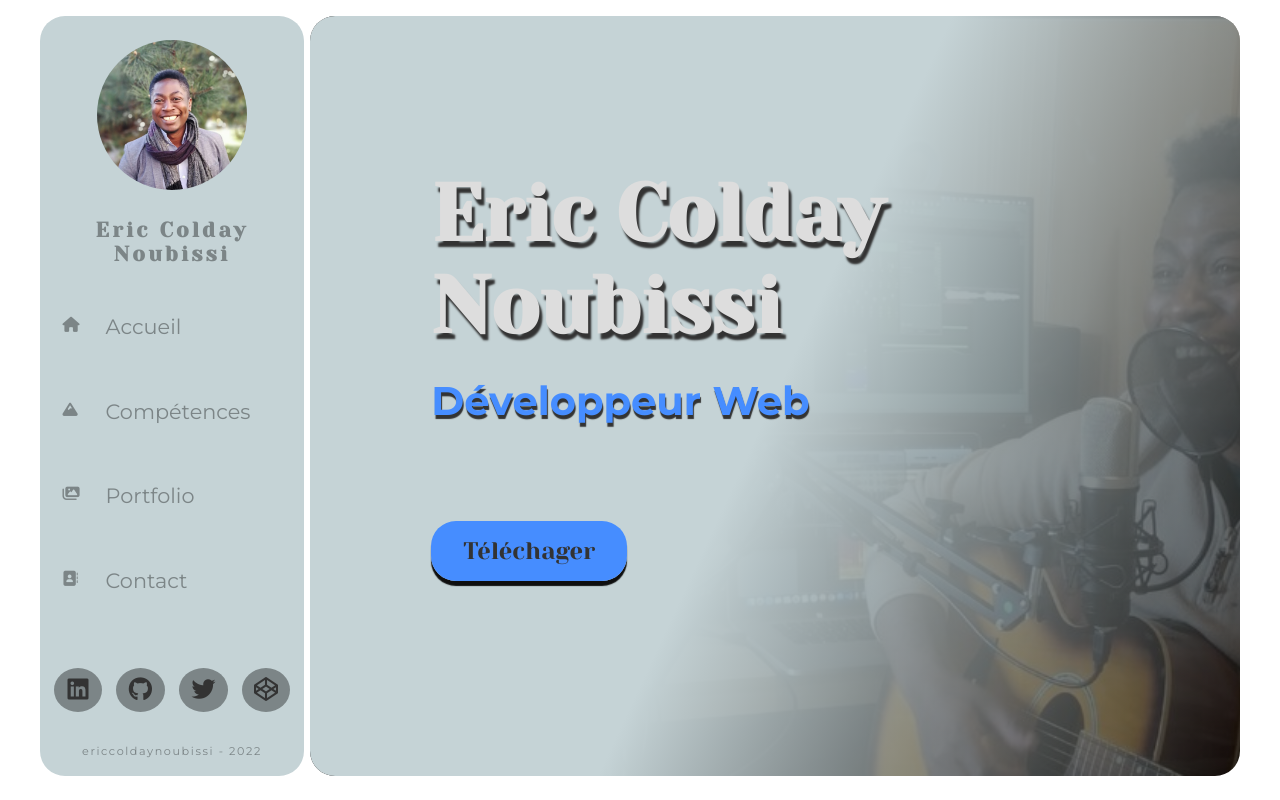
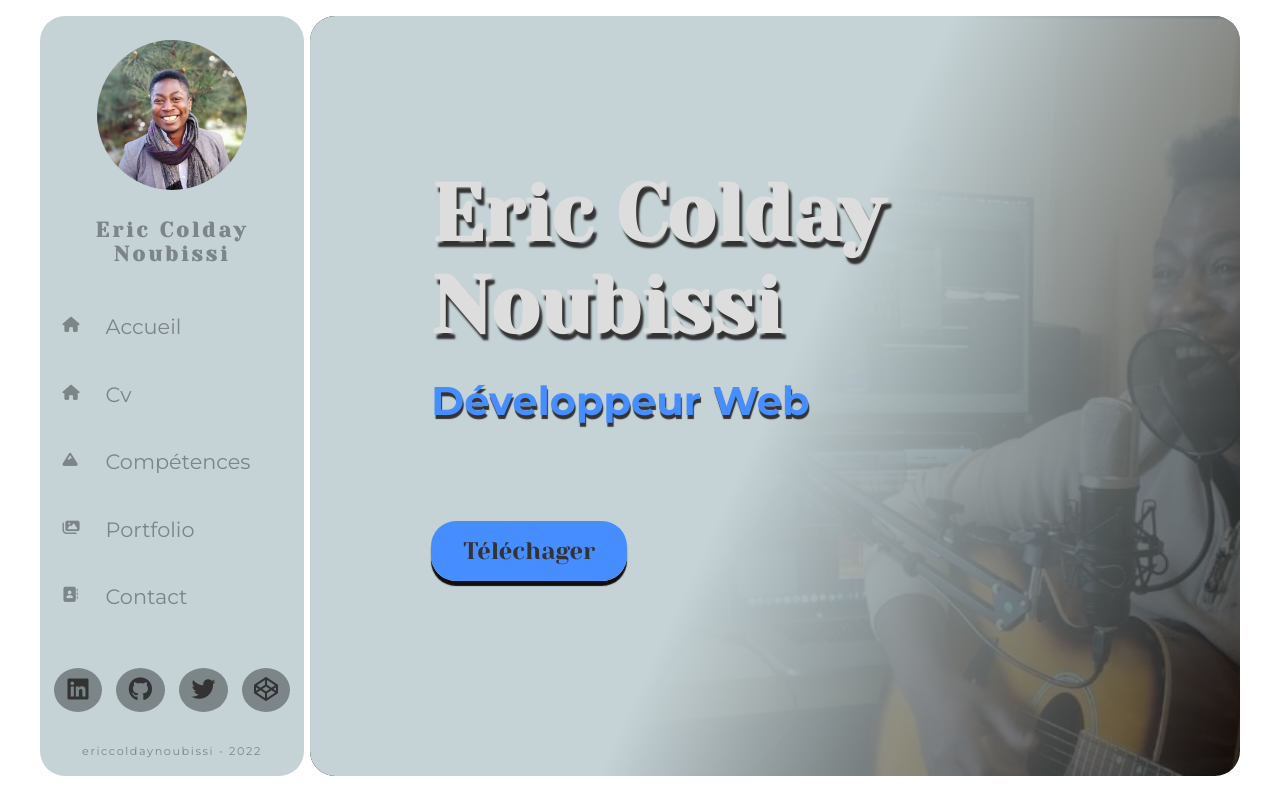
Before and after one commit to eric-colday/ericcoldaynoubissi-cv, a React (Create React App) app: page / in a window 1280 px wide. Built offline with nearby package versions, Linux system fonts and the light colour scheme.

Commit message:
ajout du lien vers wordpress

```diff
--- a/package.json
+++ b/package.json
@@ -6,12 +6,11 @@
     "@testing-library/jest-dom": "^5.16.2",
     "@testing-library/react": "^12.1.2",
     "@testing-library/user-event": "^13.5.0",
-    "node-sass": "^7.0.1",
     "react": "^17.0.2",
     "react-copy-to-clipboard": "^5.0.4",
     "react-dom": "^17.0.2",
     "react-router-dom": "^6.2.1",
-    "react-scripts": "5.0.0",
+    "react-scripts": "^5.0.1",
     "web-vitals": "^2.1.4"
   },
   "scripts": {
@@ -37,5 +36,8 @@
       "last 1 firefox version",
       "last 1 safari version"
     ]
+  },
+  "devDependencies": {
+    "sass": "^1.52.3"
   }
 }
--- a/src/components/Navigation.js
+++ b/src/components/Navigation.js
@@ -13,9 +13,15 @@ const Navigation = () => {
             <div className="navigation">
                 <ul>
                     <li>
+                        <a href="http://localhost:8888/wordpress/">
+                            <i className="fas fa-home"></i>
+                            <span>Accueil</span>
+                        </a>
+                    </li>
+                    <li>
                         <NavLink to="/" activeclassname="navActive">
                             <i className="fas fa-home"></i>
-                            <span>Accueil</span>
+                            <span>Cv</span>
                         </NavLink>
                     </li>
                     <li>
```
Also changed, not shown: 1 other file (tests, documents, lock files or other folders).
